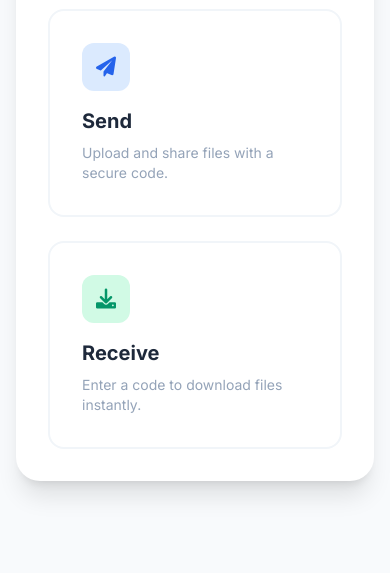
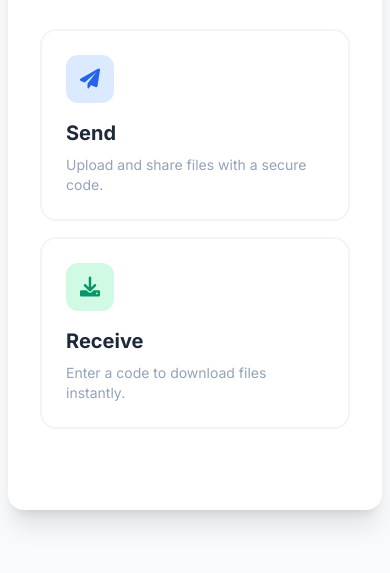
Before and after one commit to Helpmepeet/FileSender, a website: page public/index.html in a window 390 px wide. Shown: the part 271-844 px from the top of the page. Drawn offline with nearby package versions, Linux system fonts and the light colour scheme; no server answers.

Commit message:
feat: improve mobile ui responsiveness

```diff
--- a/public/index.html
+++ b/public/index.html
@@ -30,10 +30,10 @@
     </style>
 </head>
 
-<body class="bg-slate-50 min-h-screen flex items-center justify-center p-4">
+<body class="bg-slate-50 min-h-screen flex items-center justify-center p-2 md:p-4">
 
     <div
-        class="container max-w-4xl w-full bg-white rounded-3xl shadow-xl overflow-hidden min-h-[600px] flex flex-col relative">
+        class="container max-w-4xl w-full bg-white rounded-2xl md:rounded-3xl shadow-xl overflow-hidden min-h-[85vh] md:min-h-[600px] flex flex-col relative">
 
         <!-- Header / Navigation -->
         <div class="absolute top-0 left-0 w-full p-6 flex justify-between items-center z-10 pointer-events-none">
@@ -58,9 +58,9 @@
                 <p class="text-slate-400 text-lg">Secure, fast, and peer-to-peer.</p>
             </div>
 
-            <div class="grid grid-cols-1 md:grid-cols-2 gap-6 w-full max-w-lg">
+            <div class="grid grid-cols-1 md:grid-cols-2 gap-4 md:gap-6 w-full max-w-lg">
                 <button id="btn-send-mode"
-                    class="group p-8 rounded-2xl border-2 border-slate-100 hover:border-blue-500 hover:bg-blue-50 transition-all duration-300 text-left">
+                    class="group p-6 md:p-8 rounded-2xl border-2 border-slate-100 hover:border-blue-500 hover:bg-blue-50 transition-all duration-300 text-left">
                     <div
                         class="w-12 h-12 bg-blue-100 text-blue-600 rounded-xl flex items-center justify-center mb-4 group-hover:scale-110 transition-transform">
                         <i class="fas fa-paper-plane text-xl"></i>
@@ -70,7 +70,7 @@
                 </button>
 
                 <button id="btn-receive-mode"
-                    class="group p-8 rounded-2xl border-2 border-slate-100 hover:border-emerald-500 hover:bg-emerald-50 transition-all duration-300 text-left">
+                    class="group p-6 md:p-8 rounded-2xl border-2 border-slate-100 hover:border-emerald-500 hover:bg-emerald-50 transition-all duration-300 text-left">
                     <div
                         class="w-12 h-12 bg-emerald-100 text-emerald-600 rounded-xl flex items-center justify-center mb-4 group-hover:scale-110 transition-transform">
                         <i class="fas fa-download text-xl"></i>
@@ -101,7 +101,7 @@
                                 <i class="fas fa-cloud-upload-alt text-3xl text-blue-500"></i>
                             </div>
                             <div>
-                                <p class="text-slate-700 font-semibold text-lg">Click or Drag file</p>
+                                <p class="text-slate-700 font-semibold text-lg">Tap or Drag file</p>
                                 <p class="text-slate-400 text-sm mt-1">Up to 50MB</p>
                             </div>
                         </div>
```
